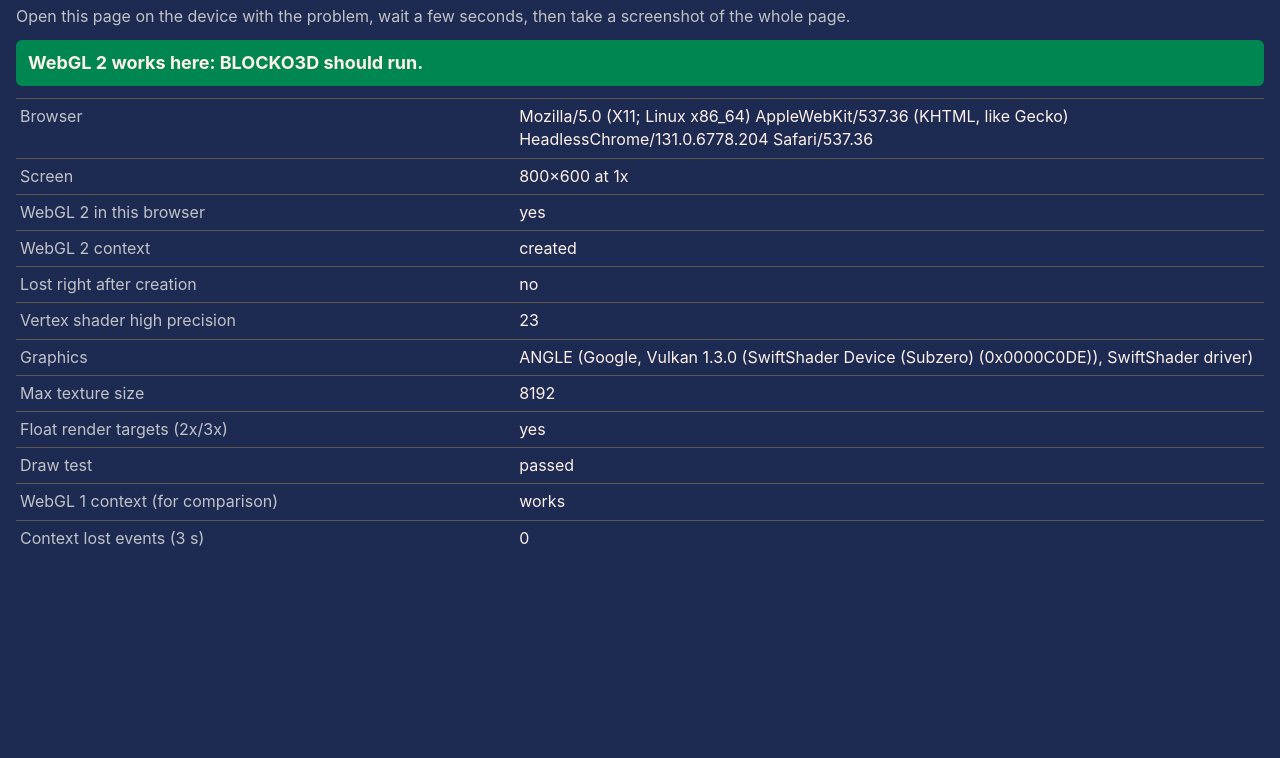
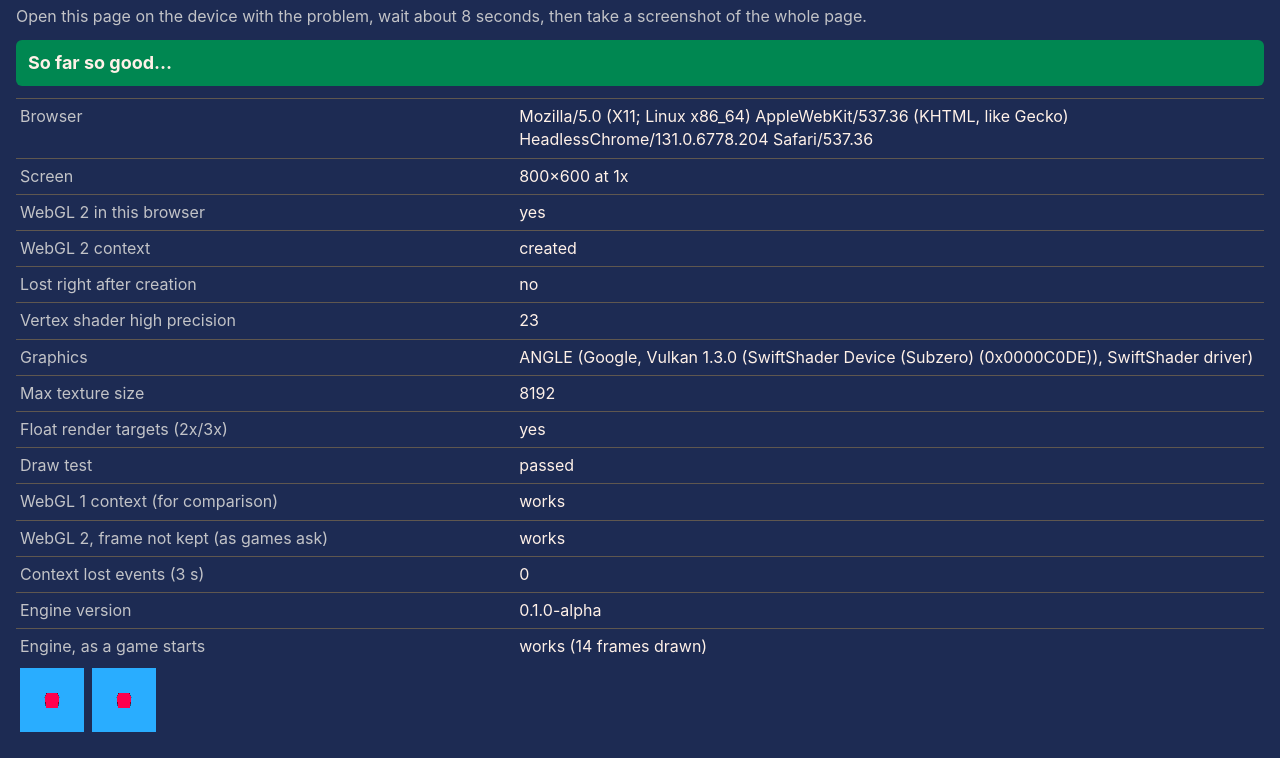
Before and after one commit to paloblanco/blocko3d, a website: page webgl-check.html in a window 1280 px wide. Shown: the part 44-802 px from the top of the page. Drawn offline with Linux system fonts and the light colour scheme; animation ran at ten frames a second.

Commit message:
WebGL check page: also try a context that doesn't keep the frame, and run the engine itself both ways
Co-Authored-By: Claude Opus 5.5 <noreply@anthropic.com>
Claude-Session: https://claude.ai/code/session_01NrnCPdf1yoePK5x26tmT3z

```diff
--- a/webgl-check.html
+++ b/webgl-check.html
@@ -17,11 +17,14 @@
 </head>
 <body>
 <h1>BLOCKO3D WebGL check</h1>
-<p>Open this page on the device with the problem, wait a few seconds, then take a screenshot of the whole page.</p>
+<p>Open this page on the device with the problem, wait about 8 seconds, then take a screenshot of the whole page.</p>
 <div id="verdict">Checking…</div>
 <table id="out"></table>
+<div id="shots"></div>
+<script src="runtime/blocko3d.runtime.js"></script>
 <script>
-// Checks what BLOCKO3D needs from the browser (a working WebGL 2 context) without using the engine.
+// Checks what BLOCKO3D needs from the browser (a working WebGL 2 context), first without the engine,
+// then with it.
 const rows = [];
 const out = document.getElementById('out');
 function row(k, v) { rows.push([k, String(v)]); out.innerHTML = rows.map(([a, b]) => '<tr><td>' + a + '</td><td>' + b.replace(/</g, '&lt;') + '</td></tr>').join(''); }
@@ -79,10 +82,44 @@ function verdict(final) {
     : 'WebGL 2 is not working here, so BLOCKO3D can\'t run.';
 }
 verdict(false);
+// Games since 2026-11-23 don't keep each frame (preserveDrawingBuffer: false; faster on tablets).
+const p3 = probe('webgl2', { antialias: false, preserveDrawingBuffer: false, alpha: false, depth: true, stencil: false });
+row('WebGL 2, frame not kept (as games ask)', !p3.gl ? 'NOT created' + (p3.err ? ' (' + p3.err + ')' : '')
+  : p3.gl.isContextLost() ? 'created but LOST' : 'works');
+if (!p3.gl || p3.gl.isContextLost()) ok = false;
+
+// Then the engine itself (the runtime every game carries), on a tiny cart: once the way games start
+// (frame not kept), once the way the IDE's Run does (frame kept).
+const CART = { version: 1, name: 'check', code: '', tiles: [null], maps: [], vox: [], sfx: [], music: [] };
+function engineTest(keepFrame) {
+  return new Promise((done) => {
+    const box = document.createElement('div');
+    box.style.cssText = 'position:relative;width:64px;height:64px;display:inline-block;margin:4px';
+    const canvas = document.createElement('canvas'), overlay = document.createElement('canvas');
+    for (const c of [canvas, overlay]) { c.style.cssText = 'position:absolute;inset:0;width:100%;height:100%'; box.appendChild(c); }
+    document.getElementById('shots').appendChild(box);
+    let err = null, frames = 0;
+    try {
+      Blocko3D.stop();
+      Blocko3D.install(CART, { canvas, overlay, wire: false, keepFrame, onError: (e) => { err = err || e; } });
+      Blocko3D.start(function () { return { _draw() { frames++; bg(12); outline(0); cube(0, 0, 0, 4, 8) } }; });
+    } catch (e) { err = e; }
+    setTimeout(() => done(err ? 'FAILED: ' + ((err && err.message) || err) : frames > 0 ? 'works (' + frames + ' frames drawn)' : 'started but drew nothing'), 1500);
+  });
+}
 // iPhones sometimes lose the context a moment later; watch for a few seconds
-setTimeout(() => {
+setTimeout(async () => {
   row('Context lost events (3 s)', p2.lost() + (p2.restored() ? ', restored ' + p2.restored() : ''));
   if (gl && gl.isContextLost()) { ok = false; row('Lost after 3 s', 'YES'); }
+  if (typeof Blocko3D === 'undefined') row('Engine', 'the runtime did not load');
+  else {
+    row('Engine version', Blocko3D.VERSION);
+    for (const [label, keep] of [['Engine, as a game starts', false], ['Engine, as the IDE runs it', true]]) {
+      const r = await engineTest(keep);
+      row(label, r);
+      if (!r.startsWith('works')) ok = false;
+    }
+  }
   verdict(true);
 }, 3000);
 </script>
```
Also changed, not shown: docs/ENGINE.md (+1 -1 lines), docs/TESTING.md (+1 -0 lines), ide-sw.js (+1 -1 lines).
